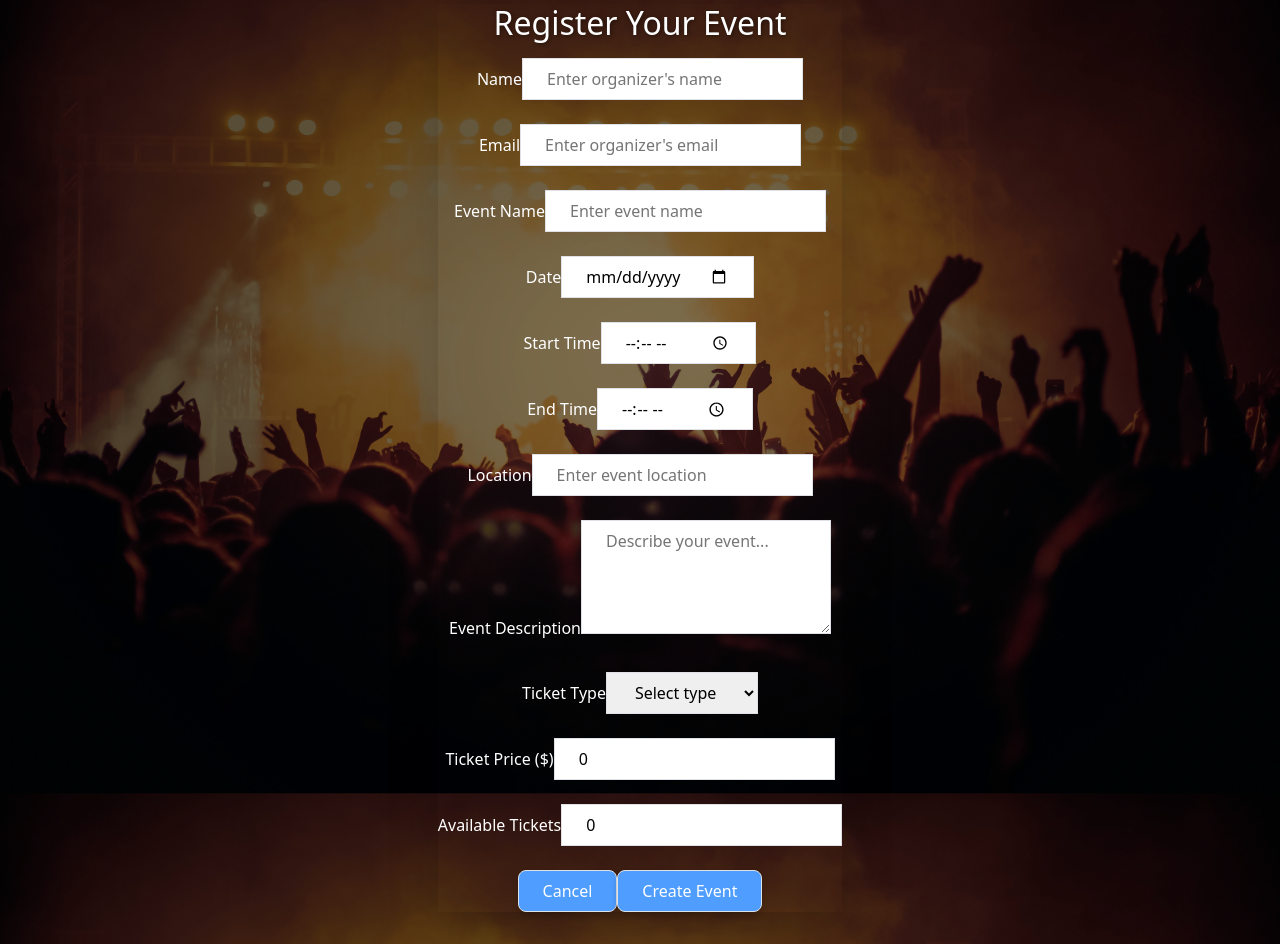
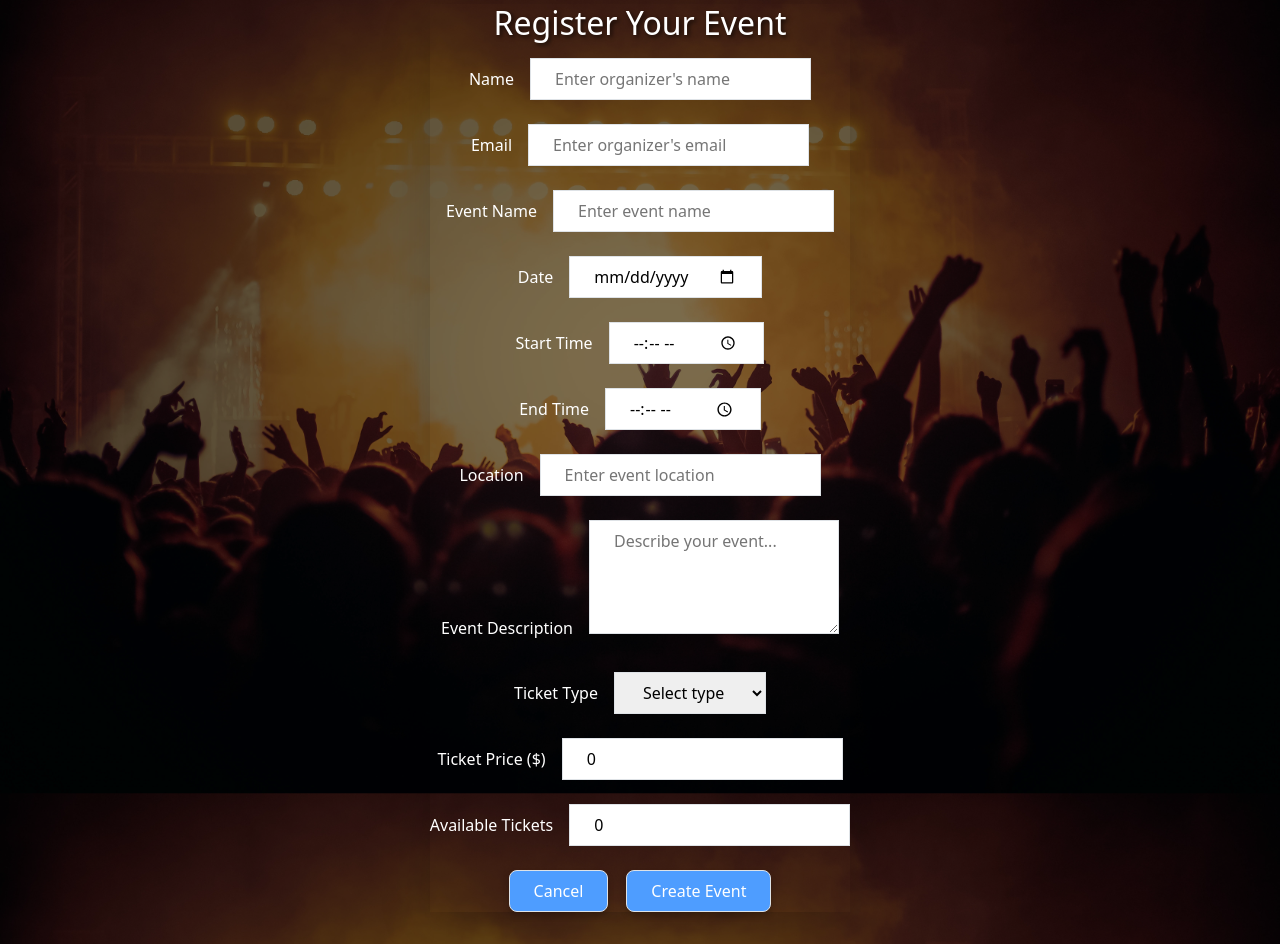
Before and after one commit to ab490/book-it-now, a React (Vite) app in the folder client/: page /register-event in a window 1280 px wide. Shown: the part 60-1004 px from the top of the page. Built offline with nearby package versions, Linux system fonts and the light colour scheme.

Commit message:
ui change for organizers

```diff
--- a/client/src/App.tsx
+++ b/client/src/App.tsx
@@ -131,7 +131,7 @@ function App() {
         <>
           {/* Register Event Button */}
           <button
-            className="btn btn-primary my-4"
+            className="btn btn-primary mb-3"
             onClick={() => navigate('/register-event')} // Navigate to the event registration page
           >
             Register Event
--- a/client/src/components/CreateEvent.tsx
+++ b/client/src/components/CreateEvent.tsx
@@ -79,12 +79,12 @@ function CreateEvent() {
   return (
     <div className="min-h-screen flex items-center justify-center">
       <div className="translucent-container p-8 bg-white/10 backdrop-blur-lg rounded-2xl shadow-lg">
-        <h2 className="text-3xl font-bold text-white text-center mb-6">Register Your Event</h2>
+        <h2 style={{ textShadow: '2px 2px 4px rgba(0, 0, 0, 0.7)' }} className="text-3xl font-bold text-white text-center">Register Your Event</h2>
         <form onSubmit={handleSubmit} className="space-y-6">
           {/* Organizer Details */}
           <div className="grid grid-cols-1 md:grid-cols-2 gap-6 mb-4">
             <div className="mb-4">
-              <label className="block text-white text-sm font-medium mb-2 mr-12">Name</label>
+              <label className="block text-white text-sm font-medium mb-2 label-spacing">Name</label>
               <input
                 type="text"
                 name="organizer_name"
@@ -96,7 +96,7 @@ function CreateEvent() {
               />
             </div>
             <div className="mb-4">
-              <label className="block text-white text-sm font-medium mb-2">
+              <label className="block text-white text-sm font-medium mb-2 label-spacing">
                 Email
               </label>
               <input
@@ -114,7 +114,7 @@ function CreateEvent() {
           {/* Basic Event Details */}
           <div className="grid grid-cols-1 md:grid-cols-2 gap-6 mb-4">
             <div className="mb-4">
-              <label className="block text-white text-sm font-medium mb-2">
+              <label className="block text-white text-sm font-medium mb-2 label-spacing">
                 Event Name
               </label>
               <input
@@ -136,7 +136,7 @@ function CreateEvent() {
           {/* Date and Time */}
           <div className="grid grid-cols-1 md:grid-cols-3 gap-6 mb-4">
             <div className="mb-4">
-              <label className="block text-white text-sm font-medium mb-2">
+              <label className="block text-white text-sm font-medium mb-2 label-spacing">
                 Date
               </label>
               <input
@@ -149,7 +149,7 @@ function CreateEvent() {
               />
             </div>
             <div className="mb-4">
-              <label className="block text-white text-sm font-medium mb-2">
+              <label className="block text-white text-sm font-medium mb-2 label-spacing">
                 Start Time
               </label>
               <input
@@ -162,7 +162,7 @@ function CreateEvent() {
               />
             </div>
             <div className="mb-4">
-              <label className="block text-white text-sm font-medium mb-2">
+              <label className="block text-white text-sm font-medium mb-2 label-spacing">
                 End Time
               </label>
               <input
@@ -181,7 +181,7 @@ function CreateEvent() {
 
           {/* Location */}
           <div className="mb-4">
-            <label className="block text-white text-sm font-medium mb-2">
+            <label className="block text-white text-sm font-medium mb-2 label-spacing">
               Location
             </label>
             <input
@@ -197,7 +197,7 @@ function CreateEvent() {
 
           {/* Description */}
           <div className="mb-4">
-            <label className="block text-white text-sm font-medium mb-2">
+            <label className="block text-white text-sm font-medium mb-2 label-spacing">
               Event Description
             </label>
             <textarea
@@ -214,7 +214,7 @@ function CreateEvent() {
           {/* Ticket Information */}
           <div className="grid grid-cols-1 md:grid-cols-3 gap-6 mb-4">
             <div className="mb-4">
-              <label className="block text-white text-sm font-medium mb-2">
+              <label className="block text-white text-sm font-medium mb-2 label-spacing">
                 Ticket Type
               </label>
               <select
@@ -231,7 +231,7 @@ function CreateEvent() {
               </select>
             </div>
             <div className="mb-4">
-              <label className="block text-white text-sm font-medium mb-2">
+              <label className="block text-white text-sm font-medium mb-2 label-spacing">
                 Ticket Price ($)
               </label>
               <input
@@ -245,7 +245,7 @@ function CreateEvent() {
               />
             </div>
             <div className="mb-4">
-              <label className="block text-white text-sm font-medium mb-2">
+              <label className="block text-white text-sm font-medium mb-2 label-spacing">
                 Available Tickets
               </label>
               <input
@@ -261,10 +261,11 @@ function CreateEvent() {
           </div>
 
           {/* Submit Button */}
-          <div className="flex gap-4 justify-end mt-8">
+          <div className="flex justify-end mt-8">
             <button
               type="button"
               className="px-6 py-2 border rounded-md hover:border-blue-500 transition-colors"
+              style={{ marginRight: '18px' }}
             >
               Cancel
             </button>
--- a/client/src/index.css
+++ b/client/src/index.css
@@ -113,6 +113,11 @@ button:focus-visible {
   }
 }
 
+.label-spacing {
+  margin-right: 1rem;
+}
+
+
 .table-container {
   margin: 0 auto;
   max-width: 90%;
```
